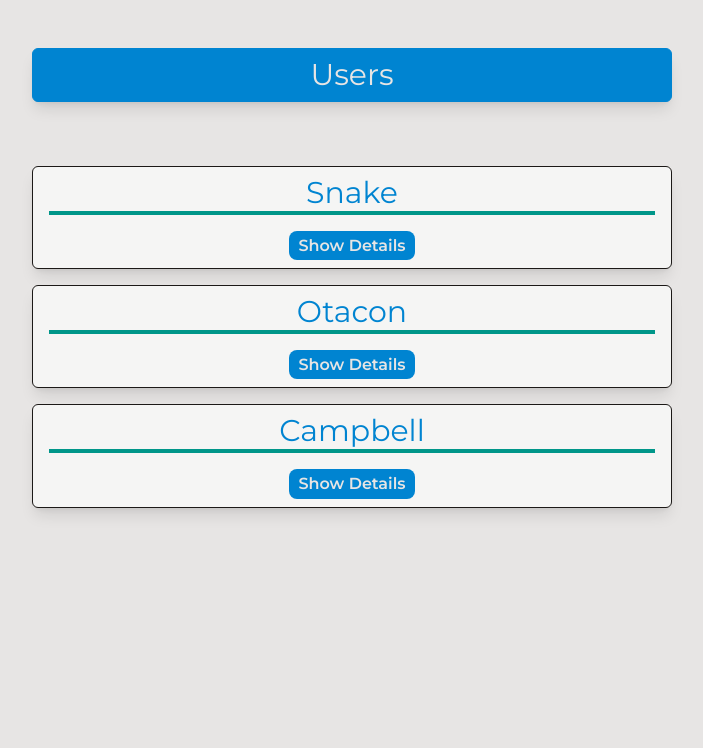
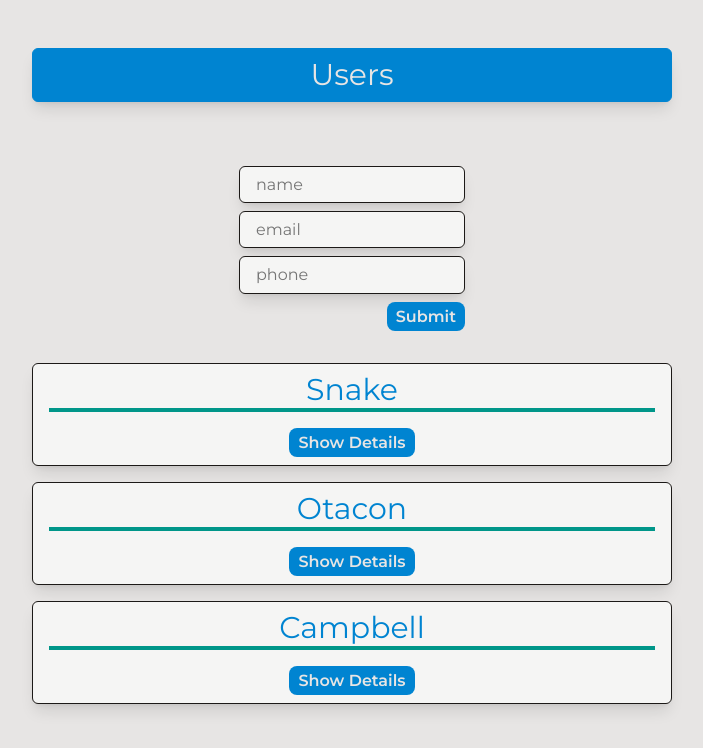
Before and after one commit to thegroosalugg/RoomWithAVue, a Vue app in the folder 06-Components/: page / in a window 1280 px wide. Shown: the top 748 px of the page, without its empty margins (288-991 px from the left). Built offline with nearby package versions, Linux system fonts and the light colour scheme; the HTML template or start-up script is replaced by a standard one.

Commit message:
lesson:  adding reactive data

```diff
--- a/06-Components/src/App.vue
+++ b/06-Components/src/App.vue
@@ -2,12 +2,23 @@
   <header class="box">
     <h1>Users</h1>
   </header>
-  <UserList />
+  <AddUser @submit="onSubmit" />
+  <UserList :users="users" />
 </template>
 
 <script setup lang="ts">
+  import { ref } from 'vue'
+  import { USERS } from '@/api/users'
+  import User from '@/models/User'
   // local component scoping
+  import AddUser from './components/AddUser.vue'
   import UserList from './components/UserList.vue'
+
+  const users = ref<User[]>(USERS)
+
+  function onSubmit(user: User) {
+    users.value.unshift(user)
+  }
 </script>
 
 <style scoped>
--- /dev/null
+++ b/06-Components/src/api/users.ts
@@ -0,0 +1,5 @@
+export const USERS = [
+  { id: '1', name: 'Snake', email: 'snake@email.com', phone: '140.00' },
+  { id: '2', name: 'Otacon', email: 'otacon@email.com', phone: '140.85' },
+  { id: '3', name: 'Campbell', email: 'campbell@email.com', phone: '140.85' },
+]
--- /dev/null
+++ b/06-Components/src/components/AddUser.vue
@@ -0,0 +1,38 @@
+<template>
+  <!-- preventDefault; attach form element ref -->
+  <form v-on:submit.prevent="onSubmit" ref="formEl">
+    <input class="box" v-model="form.name"  placeholder="name" />
+    <input class="box" v-model="form.email" placeholder="email" />
+    <input class="box" v-model="form.phone" placeholder="phone" />
+    <button class="button">Submit</button>
+  </form>
+</template>
+
+<script setup lang="ts">
+  import { ref } from 'vue'
+  import User from '@/models/User';
+
+  const form = ref({ name: '', email: '', phone: '' }) // v-model <input> values
+  const formEl = ref<HTMLFormElement | null>(null) // attach to <form> for reset()
+
+  const emit = defineEmits<{ (e: 'submit', user: User): void }>() // output data to <parent>
+
+  // emit event
+  function onSubmit() {
+    const user = User.create(form.value)
+    emit('submit', user)
+    formEl.value?.reset() // reset form
+  }
+</script>
+
+<style scoped>
+  form {
+    display: flex;
+    flex-direction: column;
+    gap: 0.5rem;
+    margin: var(--margin);
+  }
+  button {
+    align-self: flex-end;
+  }
+</style>
--- a/06-Components/src/components/UserList.vue
+++ b/06-Components/src/components/UserList.vue
@@ -1,13 +1,13 @@
-<template>
+<!-- <template>
   <ul>
-    <!-- kebab-case: supported by Vue components. Can also be used to access JS camelCase props -->
-    <!-- use prop="to define strings" || :prop="to bind {all} [other] data types" -->
+    // kebab-case: supported by Vue components. Can also be used to access JS camelCase props
+    // use prop="to define strings" || :prop="to bind {all} [other] data types"
     <user-item
       :user="{ id: '1', name: 'Snake', email: 'snake@email.com', phone: '140.00' }"
       case-check="kebab-case"
       @select="handleSelect"
     />
-    <!-- PascalCase: preferred by Vue components -->
+    // PascalCase: preferred by Vue components
     <UserItem
       :user="{ id: '2', name: 'Otacon', email: 'otacon@email.com', phone: '140.85' }"
       caseCheck="camelCase"
@@ -15,12 +15,25 @@
     />
     <UserItem :user="{ id: '3', name: 'Campbell', email: 'campbell@email.com', phone: '140.85' }" />
   </ul>
+</template> -->
+
+<template>
+  <ul>
+    <UserItem
+      v-for="user in users"
+      :key="user.id"
+      :user="user"
+      @select="handleSelect"
+    />
+  </ul>
 </template>
 
 <script setup lang="ts">
+  import { ref } from 'vue'
+  import User from '@/models/User'
   import UserItem from './UserItem.vue'
-  import { ref } from 'vue'
 
+  defineProps<{ users: User[] }>()
   const selectedUser = ref<string | null>(null)
 
   function handleSelect(userId: string) {
--- a/06-Components/src/models/User.ts
+++ b/06-Components/src/models/User.ts
@@ -1,6 +1,15 @@
-export type User = {
-     id: string;
-   name: string;
-  phone: string;
-  email: string;
+export default class User {
+     id!: string
+   name!: string
+  phone!: string
+  email!: string
+
+  static create({ name, email, phone }: { name: string; email: string; phone: string }) {
+    return {
+         id: crypto.randomUUID(),
+       name: name  || 'snake',
+      email: email || 'snake@email.com',
+      phone: phone || '140.00',
+    }
+  }
 }
--- a/06-Components/src/styles.css
+++ b/06-Components/src/styles.css
@@ -39,11 +39,11 @@
 *, *::before, *::after { box-sizing: border-box; }
 *                      { margin: 0;  padding: 0; }
 
-input, textarea, select          { outline: none; border-radius: 0; }
-a                                { text-decoration: none;           }
-ul, ol                           {      list-style: none;           }
-img, picture, video, canvas, svg {         display: block;          }
-button                           {          cursor: pointer;        }
+input, textarea, select          { outline: none; border: none; }
+a                                { text-decoration:       none; }
+ul, ol                           {      list-style:       none; }
+img, picture, video, canvas, svg {         display:      block; }
+button                           {          cursor:    pointer; }
 
 a, p, h1, h2, h3, h4, h5, h6, button, label, input, textarea, select, option {
   overflow-wrap: break-word;
```
Also changed, not shown: 06-Components/src/components/ExampleComponent.vue (added, +23 -0 lines), 06-Components/src/components/UserItem.vue (+5 -26 lines).
